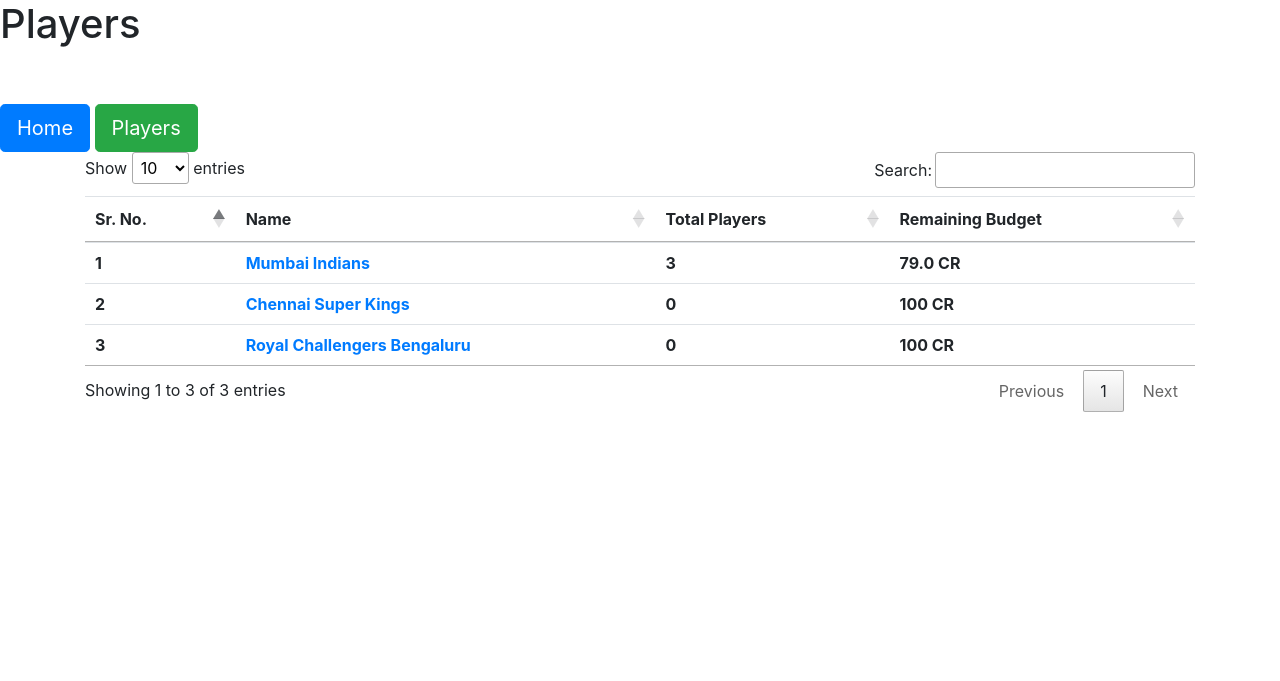
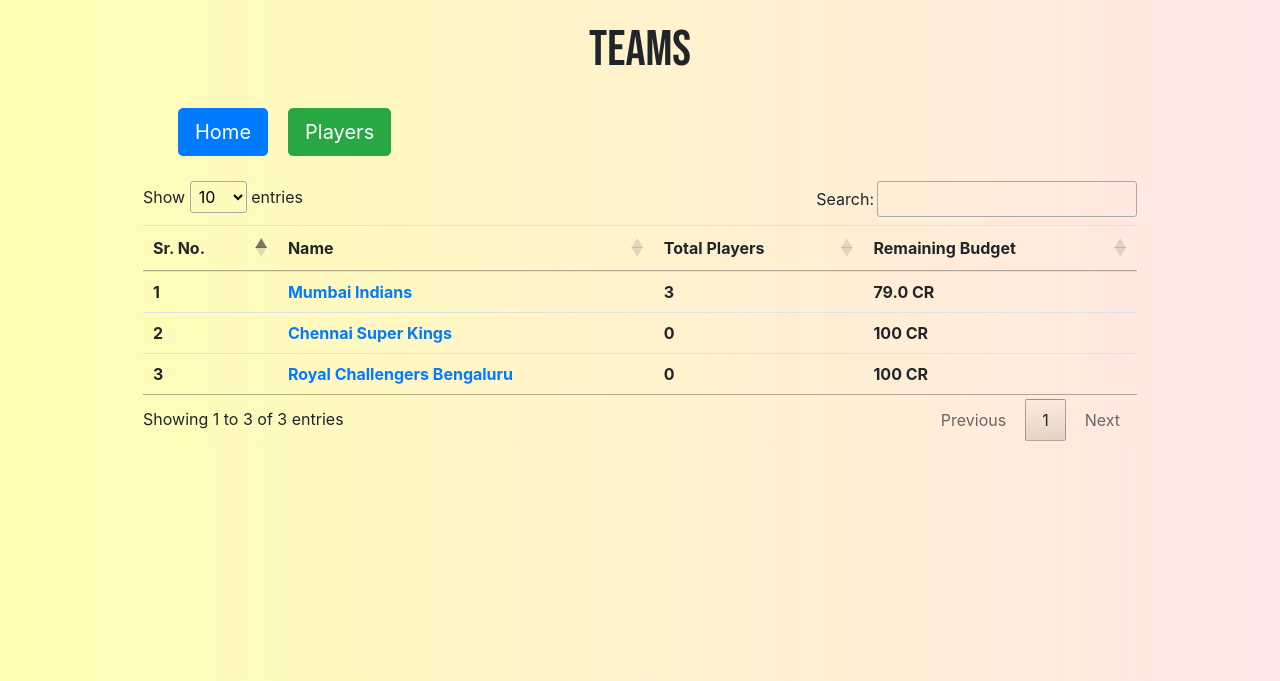
Before and after one commit to devrajshetake/Auction-Report, a Django app: page /teams/ in a window 1280 px wide. Shown: the top 681 px of the page. Run offline with Django 4.2, Linux system fonts and the light colour scheme; data comes from the database, SQL or seed files in the repository; lists and menus that the app fills with data are empty; some libraries are stand-ins or nearby versions.

Commit message:
background added

```diff
--- a/teams/templates/teams/footer.html
+++ b/teams/templates/teams/footer.html
@@ -6,7 +6,7 @@
 .footer{
   position:absolute;
   color:white;
-  background: black;
+  background:rgb(23, 24, 26);;
   bottom: 0;
   width: 100%;
 }
--- a/teams/templates/teams/player.html
+++ b/teams/templates/teams/player.html
@@ -63,7 +63,7 @@
 
 
 body {
-background: #DFC2F2;
+  background: #DFC2F2;
 	background-image: linear-gradient( to right, #ffffb3,#ffe6e6);
 	background-attachment: fixed;
 	background-size: cover;
--- a/teams/templates/teams/teams.html
+++ b/teams/templates/teams/teams.html
@@ -24,15 +24,19 @@
     <title>IPL Auction</title>
   </head>
   <body>
-    <h1>Players</h1>
-    <br /><br />
 
-    <a href="{% url 'home' %}" class="btn btn-primary btn-lg" role="button"
-      >Home</a
-    >
-    <a href="{% url 'players' %}" class="btn btn-success btn-lg" role="button"
-      >Players</a
-    >
+    <!-- {% include 'teams/navbar.html' %} -->
+
+    <div class="teams-page">
+    <div class="header">
+      <div>
+        <h1>Teams</h1>
+      </div>
+      <div class="buttons">
+      <a href="{% url 'home' %}" class="btn btn-primary btn-lg" role="button">Home</a>
+      <a href="{% url 'players' %}" class="btn btn-success btn-lg" role="button">Players</a>
+      </div>
+    </div>
 
     <div class="container">
       <table class="table" id="myTable">
@@ -57,6 +61,43 @@
         </tbody>
       </table>
     </div>
+    </div>
+
+    <!-- {% include 'teams/footer.html' %} -->
+
+    <style>
+       @import url('https://fonts.googleapis.com/css2?family=Bebas+Neue&family=Bree+Serif&family=EB+Garamond:ital,wght@0,500;1,800&display=swap');
+         body{
+          background: #DFC2F2;
+	        background-image: linear-gradient( to right, #ffffb3,#ffe6e6);
+        }
+
+        .teams-page{
+          margin:0 10%;
+        }
+
+        .buttons{
+          display:flex;
+          align-items: center;
+          justify-content:left;
+          margin: 0 50px;
+        }
+
+        .header h1 {
+            text-align: center;
+            padding: 20px;
+            font-family: 'Bebas Neue', cursive;
+            font-size: 50px;
+        }
+
+        .header a{
+          margin-right:20px;
+        }
+        .container{
+          margin-top:25px;
+        }
+
+    </style>
 
     <!-- Optional JavaScript -->
     <!-- jQuery first, then Popper.js, then Bootstrap JS -->
```
Also changed, not shown: teams/templates/teams/home.html (+56 -4 lines), teams/templates/teams/players.html (+42 -8 lines).
